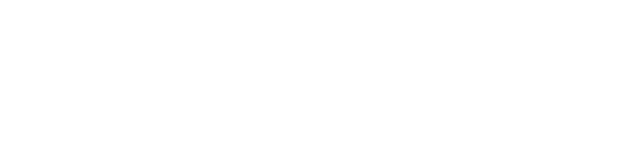
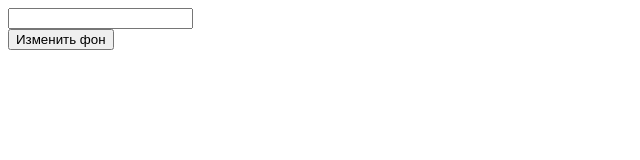
Before and after one commit to l-ll-lll/FeechkiWinx, a plain HTML site: page frontend/index.html in a window 1280 px wide. Shown: the whole page, without its empty margins (0-640 px from the left). Drawn offline with Linux system fonts and the light colour scheme.

Commit message:
Brawl stars

```diff
--- a/frontend/index.html
+++ b/frontend/index.html
@@ -1,12 +1,18 @@
 <!DOCTYPE html>
 <html lang="en">
 <head>
-    <meta charset="UTF-8">
-    <meta http-equiv="X-UA-Compatible" content="IE=edge">
-    <meta name="viewport" content="width=device-width, initial-scale=1.0">
-    <title>Document</title>
+	<meta charset="UTF-8">
+	<meta name="viewport" content="width=device-width, initial-scale=1.0">
+	<meta http-equiv="X-UA-Compatible" content="ie=edge">
+	<link href="style.css">
+	<title>Twitter maybe</title>
 </head>
 <body>
+    <input type="text">
+	<div class="Fone">
+		<button class="button" onclick="changeFone();">Изменить фон</button>
+	</div>
 
+	<script src="script.js"></script>
 </body>
 </html>
--- /dev/null
+++ b/frontend/script.js
@@ -0,0 +1,10 @@
+var colorArray = ["#FF69B4", "#C71585", "#FFA07A", "#F0E68C", "#F4A460", "#6495ED"];
+var i = 0;
+
+function changeFone(){
+    document.body.style.background = colorArray[i];
+    i++;
+    if( i >= colorArray.length) {
+        i = 0;
+    }
+}
--- /dev/null
+++ b/frontend/style.css
@@ -0,0 +1,11 @@
+.button {
+    border: 1px solid #000;
+    color: rgb(0, 0, 0);
+    font-weight: 900;
+    margin: 0 auto;
+}
+
+.button:hover {
+    background: rgb(0, 0, 0);
+    color: rgb(230, 238, 112);
+}
```
